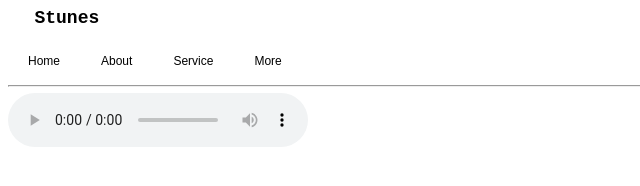
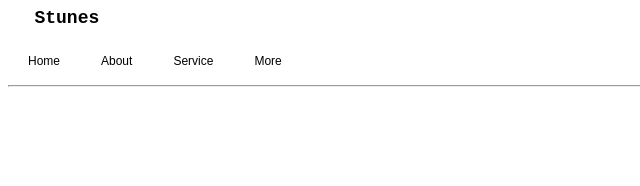
Before and after one commit to mohammedzeeshan1/web, a plain HTML site: page 1.html in a window 1280 px wide. Shown: the whole page, without its empty margins (0-640 px from the left). Drawn offline with Linux system fonts and the light colour scheme.

Commit message:
Update 1.html

```diff
--- a/1.html
+++ b/1.html
@@ -2,7 +2,7 @@
 <!DOCTYPE html>
 <html>
   <head>
-    <title>Stunes</title>
+    <title>hi there</title>
   </head>
   <body>
     <h2>Stunes</h2>
@@ -13,7 +13,7 @@
       <li><a href="index.html">More</a></li>
     </ul>
     <hr>
-    <audio src="Boy-With-Luv_320(PagalWorld).mp3" controls></audio>
+
 
 
 
```
